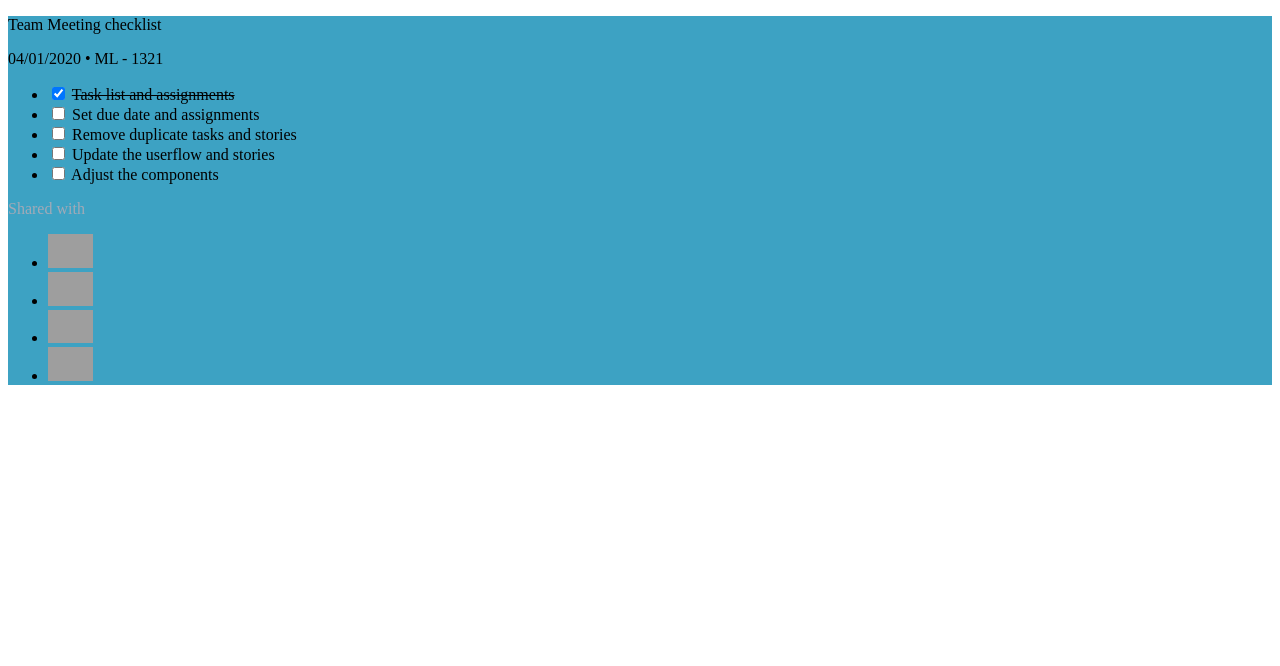
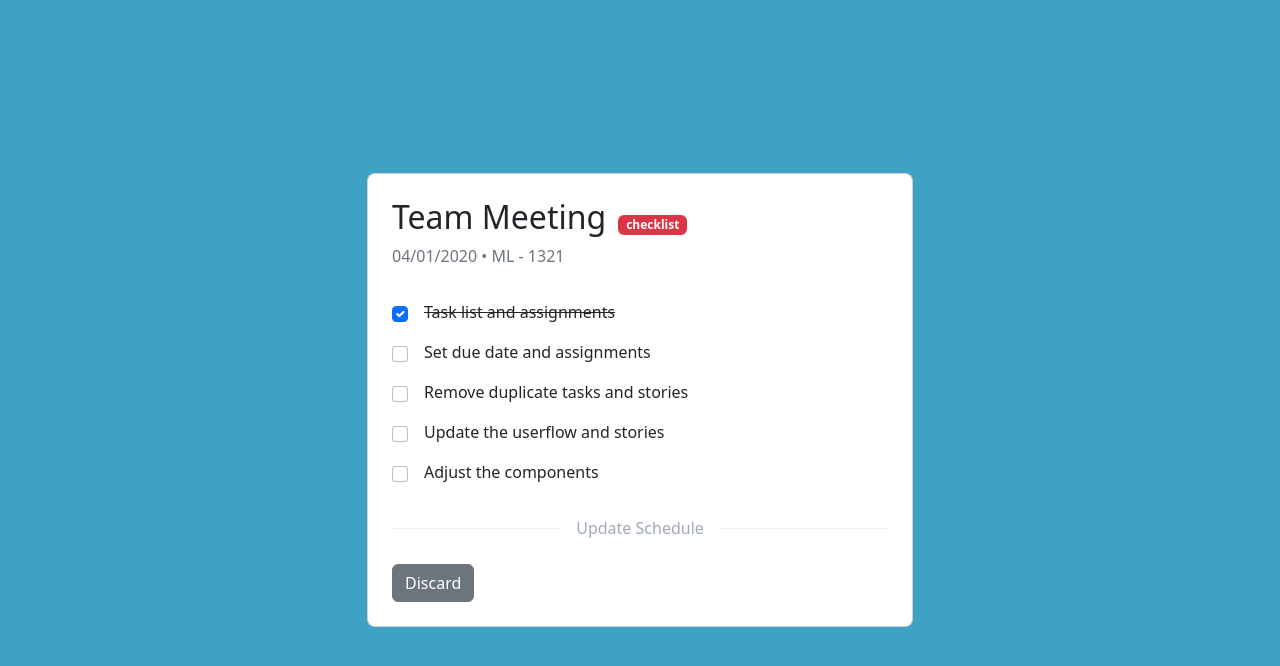
Before and after one commit to JibranBabar/TaskManager.github.io, a plain HTML site: page TaskManager_Frontend/index.html in a window 1280 px wide. Drawn offline with nearby package versions, Linux system fonts and the light colour scheme; grey boxes are pictures that could not be loaded.

Commit message:
add descard button

```diff
--- a/TaskManager_Frontend/index.html
+++ b/TaskManager_Frontend/index.html
@@ -5,9 +5,13 @@
     <meta http-equiv="X-UA-Compatible" content="IE=edge">
     <meta name="viewport" content="width=device-width, initial-scale=1.0">
     <title>Document</title>
-    <link rel="stylesheet" href="style.css">
+    <link rel="stylesheet" href="index.css">
+    <!-- CSS only -->
+<link href="https://cdn.jsdelivr.net/npm/bootstrap@5.2.2/dist/css/bootstrap.min.css" rel="stylesheet" integrity="sha384-Zenh87qX5JnK2Jl0vWa8Ck2rdkQ2Bzep5IDxbcnCeuOxjzrPF/et3URy9Bv1WTRi" crossorigin="anonymous">
+    <!-- <link rel="stylesheet" href="style.css"> -->
 </head>
 <body>
+
     <section class="vh-100" style="background-color: #3da2c3;">
         <div class="container py-5 h-100">
             <div class="row d-flex justify-content-center align-items-center h-100">
@@ -39,26 +43,9 @@
                                 </li>
                             </ul>
                             <div class="divider d-flex align-items-center my-4">
-                                <p class="text-center mx-3 mb-0" style="color: #a2aab7;">Shared with</p>
+                                <p class="text-center mx-3 mb-0" style="color: #a2aab7;">Update Schedule</p>
                             </div>
-                            <ul class="list-group rounded-0 list-group-horizontal justify-content-center pb-2">
-                                <li class="list-group-item border-0 d-flex align-items-center p-0">
-                                    <img src="https://mdbcdn.b-cdn.net/img/Photos/Avatars/avatar-8.webp" alt="avatar"
-                                    class="rounded-circle me-n2" width="45">
-                                </li>
-                                <li class="list-group-item border-0 d-flex align-items-center p-0">
-                                    <img src="https://mdbcdn.b-cdn.net/img/Photos/Avatars/avatar-3.webp" alt="avatar"
-                                    class="rounded-circle me-n2" width="45">
-                                </li>
-                                <li class="list-group-item border-0 d-flex align-items-center p-0">
-                                    <img src="https://mdbcdn.b-cdn.net/img/Photos/Avatars/avatar-5.webp" alt="avatar"
-                                    class="rounded-circle me-n2" width="45">
-                                </li>
-                                <li class="list-group-item border-0 d-flex align-items-center p-0">
-                                    <img src="https://mdbcdn.b-cdn.net/img/Photos/Avatars/avatar-6.webp" alt="avatar"
-                                    class="rounded-circle me-n2" width="45">
-                                </li>
-                            </ul>
+                            <button type="button" class="btn btn-secondary align-items-center">Discard</button>
                         </div>
                     </div>
                 </div>
```
Also changed, not shown: TaskManager_Frontend/index.css (renamed from TaskManager_Frontend/style.css).
